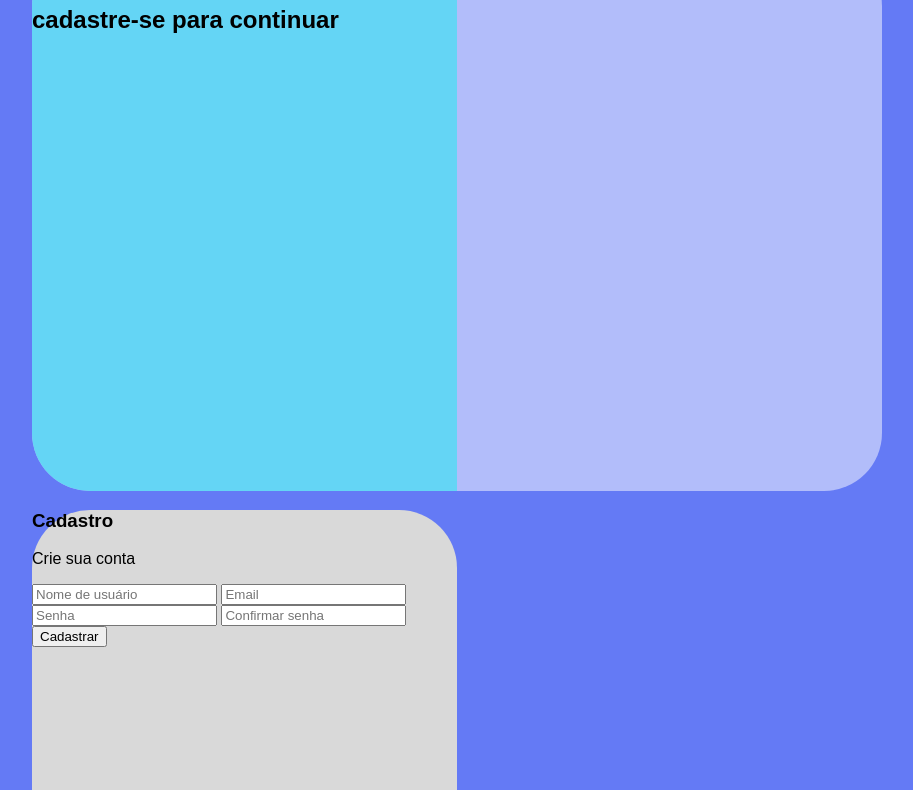
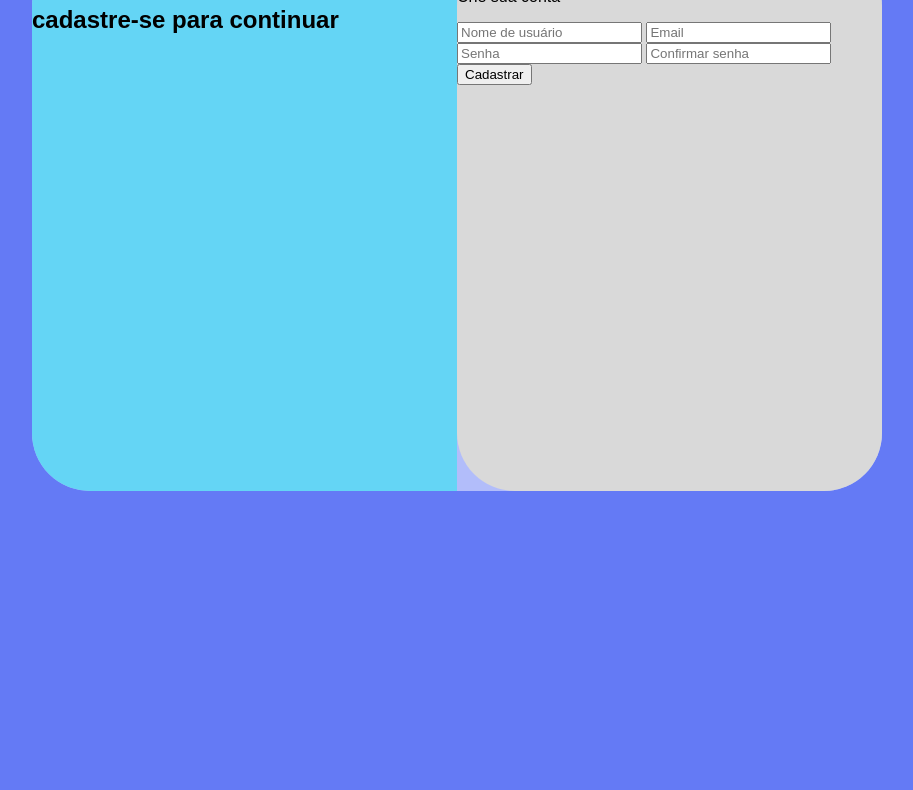
Before and after one commit to Vinicius-Iankoski/Pagina-de-cadastro, a plain HTML site: page index.html in a window 1280 px wide. Shown: the part 100-890 px from the top of the page, without its empty margins (183-1096 px from the left). After the commit the page ends 800 px from the top, so only its background shows below. Drawn offline with Linux system fonts and the light colour scheme.

Commit message:
signup square format-change

```diff
--- a/style.css
+++ b/style.css
@@ -36,7 +36,11 @@ body {
 
 #signup-square {
     background-color: #D9D9D9;
+    position: relative;
     width: 50%;
     height: 100%;
     border-radius: 58px;
+    bottom: 103.5%;
+    left: 50%;
+    /* transform: translate(); */
 }
```
